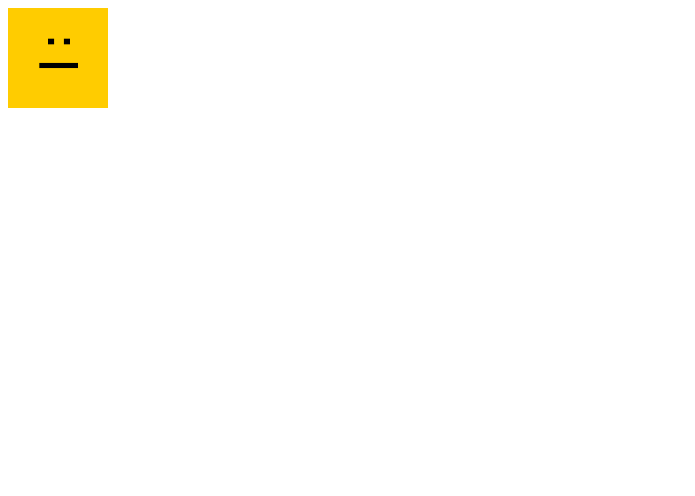
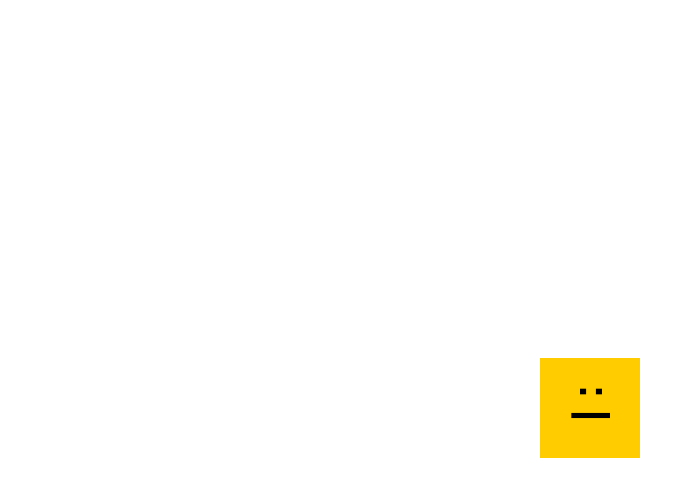
Before and after one commit to marialemon/ejercicios-colaborativos, a plain HTML site: page index.html in a window 1280 px wide. Shown: the whole page, without its empty margins (0-695 px from the left). Drawn offline with Linux system fonts and the light colour scheme.

Commit message:
add branch and centering head

```diff
--- a/css/style.css
+++ b/css/style.css
@@ -3,6 +3,9 @@
   height: 100px;
   position: relative;
   width: 100px;
+  margin: auto;
+  top: 50%;
+  transform: translate(-50%, -50%);
 }
 .face {
   font-family: "courier new", serif;
@@ -13,3 +16,11 @@
   top: 50%;
   transform: translate(-50%, -60%) rotate(90deg);
 }
+
+body {
+  height: 100vh;
+}
+
+.page {
+  height: 100%;
+}
```
